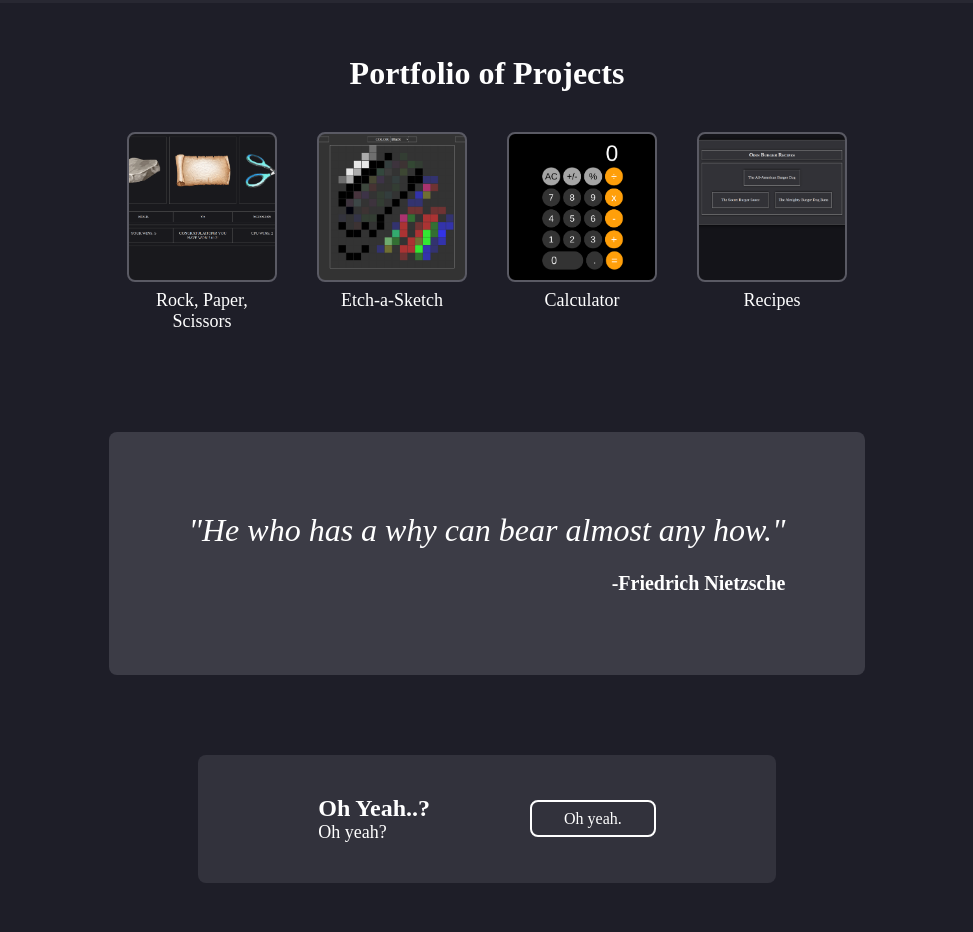
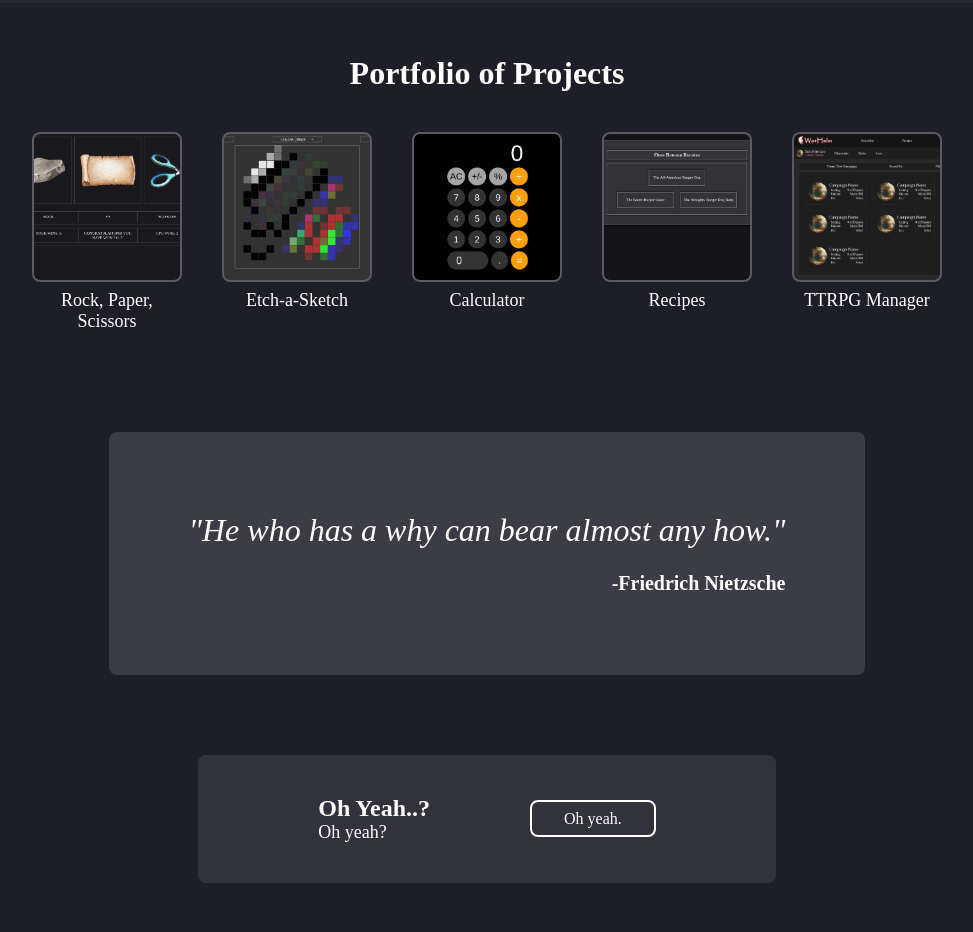
Before and after one commit to StroickMayis/landing-page, a plain HTML site: page index.html in a window 1280 px wide. Shown: the part 1240-2172 px from the top of the page, without its empty margins (153-1126 px from the left). Drawn offline with Linux system fonts and the light colour scheme.

Commit message:
feat: add TTRPG-Manager to list of projects.

```diff
--- a/index.html
+++ b/index.html
@@ -47,6 +47,10 @@
                     <a href="https://stroickmayis.github.io/odin-recipes/" class="boxImg four"></a>
                     <div>Recipes</div>
                 </div>
+                <div class="subSubCard">
+                    <a href="https://stroickmayis.github.io/ttrpg-manager/" class="boxImg five"></a>
+                    <div>TTRPG Manager</div>
+                </div>
             </div>
         </div>
 
--- a/styles.css
+++ b/styles.css
@@ -159,6 +159,9 @@ h6 {
     .boxImg.four {
         background-image: url("images/recipes.png");
     }
+    .boxImg.five {
+        background-image: url("images/ttrpgManager.png");
+    }
         /* THE 4 CARDS UNDER "SOME RANDOM INFORMATION" */
     .subSubCard {
         max-width: 150px;
```
Also changed, not shown: images/ttrpgManager.png (added).
